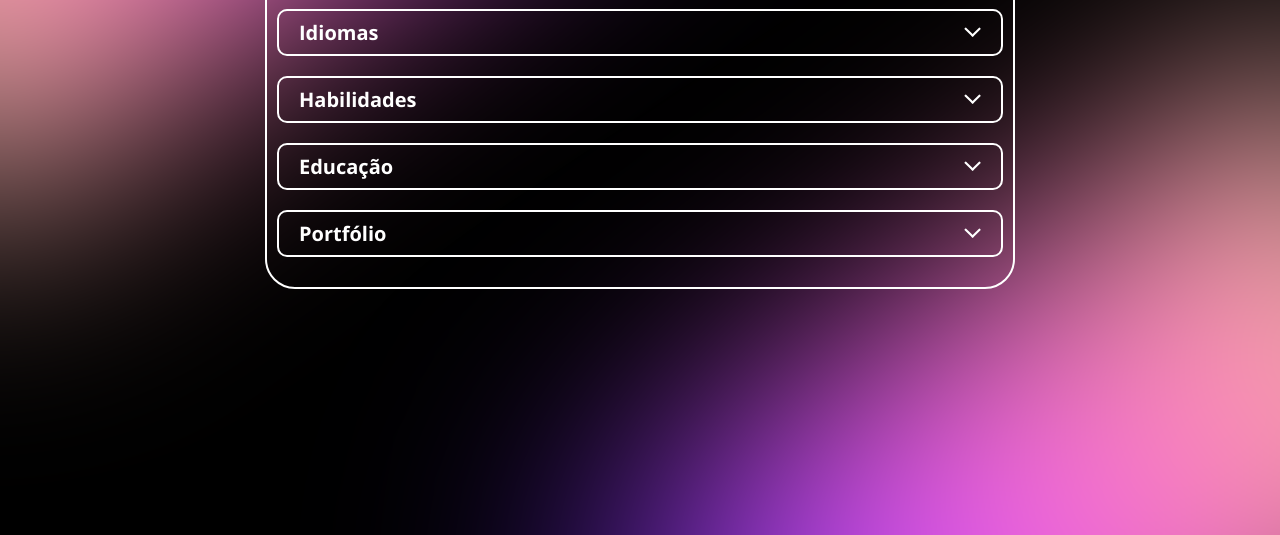
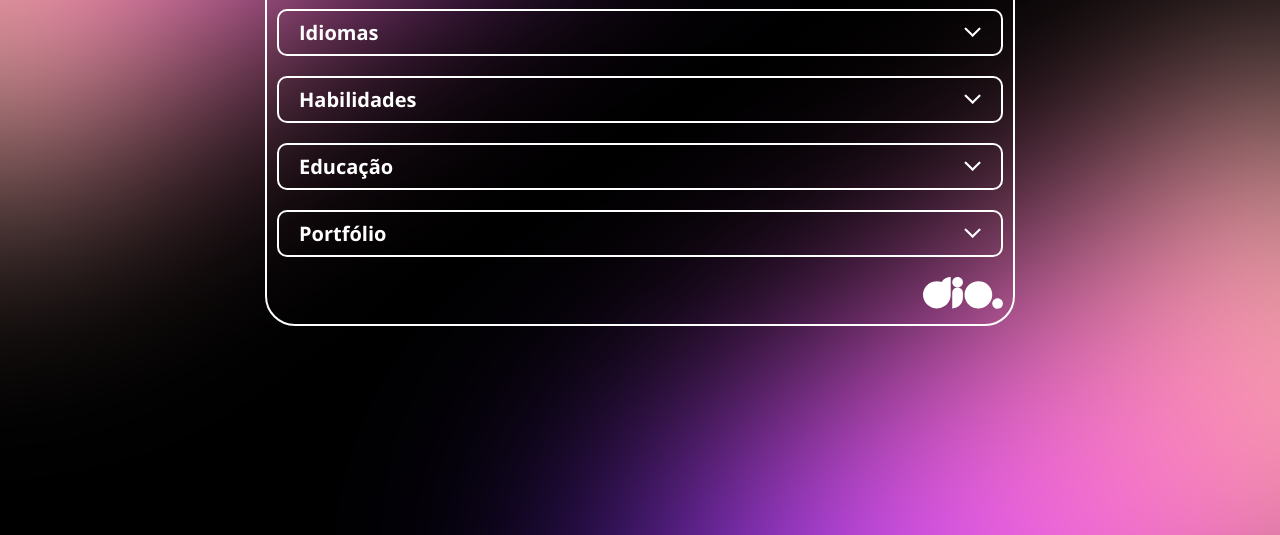
Before and after one commit to ebert-sl/portfolio, a plain HTML site: page index.html in a window 1280 px wide. Shown: the part 265-800 px from the top of the page. Drawn offline with nearby package versions, Linux system fonts and the light colour scheme.

Commit message:
feat: logo da DIO

```diff
--- a/assets/css/main.css
+++ b/assets/css/main.css
@@ -247,6 +247,18 @@ header::after {
   width: 3rem;
 }
 
+footer {
+  display: flex;
+  flex-direction: row;
+  justify-content: flex-end;
+  align-items: center;
+  width: 100%;
+}
+
+footer img {
+  width: 8rem;
+}
+
 @media (min-width: 768px) {
   header {
     display: grid;
--- a/index.html
+++ b/index.html
@@ -86,6 +86,9 @@
         </ul>
       </div>
     </section>
+    <footer>
+      <a href="https://www.dio.me/"><img src="./assets/images/dio.svg" alt="Logo da DIO"></a>
+    </footer>
   </div>
   <script src="./assets/js/accordion.js"></script>
   <script src="./assets/js/api.js"></script>
```
Also changed, not shown: assets/images/dio.svg (added).
